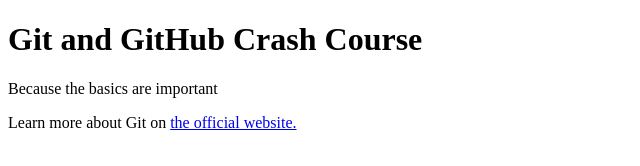
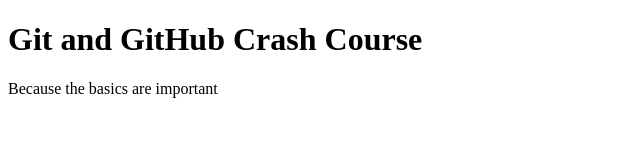
Before and after one commit to vedika0410/github-crash-course, a plain HTML site: page index.html in a window 1280 px wide. Shown: the whole page, without its empty margins (0-640 px from the left). Drawn offline with Linux system fonts and the light colour scheme.

Commit message:
commented a line

```diff
--- a/index.html
+++ b/index.html
@@ -8,6 +8,6 @@
 <body>
     <h1>Git and GitHub Crash Course</h1>
     <p>Because the basics are important</p>
-    <p>Learn more about Git on <a href="https://www.git-scm.com/"> the official website.</a></p>
+    <!-- <p>Learn more about Git on <a href="https://www.git-scm.com/"> the official website.</a></p> -->
 </body>
 </html>
```
